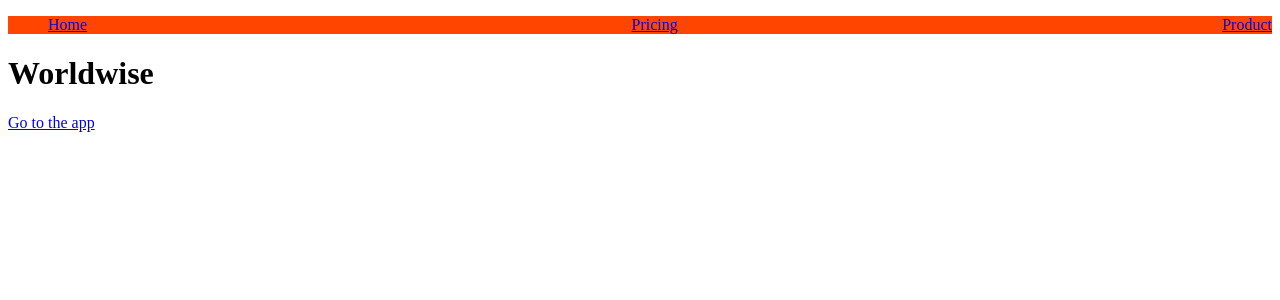
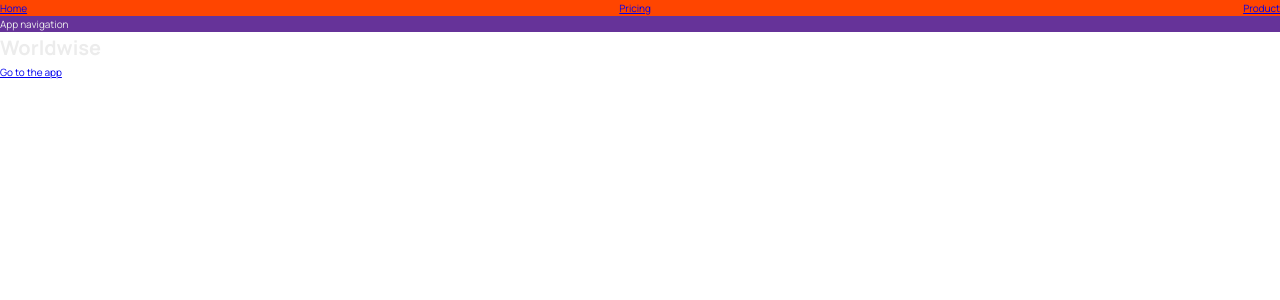
Before and after one commit to Romsh1/React-router-building-SPA, a React (Vite) app in the folder worldwise/: page / in a window 1280 px wide. Shown: the top 300 px of the page. Built offline with nearby package versions, Linux system fonts and the light colour scheme.

Commit message:
Imported css file from starter folder

```diff
--- /dev/null
+++ b/worldwise/src/components/AppNav.jsx
@@ -0,0 +1,11 @@
+import styles from './AppNav.module.css';
+
+function AppNav() {
+    return (
+        <nav className={styles.nav}>
+            App navigation
+        </nav>
+    )
+}
+
+export default AppNav;
--- /dev/null
+++ b/worldwise/src/components/AppNav.module.css
@@ -0,0 +1,3 @@
+.nav {
+    background-color: rebeccapurple;
+}
--- /dev/null
+++ b/worldwise/src/index.css
@@ -0,0 +1,78 @@
+/* Taken from getting started guide at: https://leafletjs.com/examples/quick-start/ */
+@import "https://unpkg.com/leaflet@1.7.1/dist/leaflet.css";
+@import "https://fonts.googleapis.com/css2?family=Manrope:wght@400;600;700;800&display=swap";
+
+/* These CSS variables are global, so they are available in all CSS modules */
+:root {
+  --color-brand--1: #ffb545;
+  --color-brand--2: #00c46a;
+
+  --color-dark--0: #242a2e;
+  --color-dark--1: #2d3439;
+  --color-dark--2: #42484d;
+  --color-light--1: #aaa;
+  --color-light--2: #ececec;
+  --color-light--3: #d6dee0;
+}
+
+* {
+  margin: 0;
+  padding: 0;
+  box-sizing: inherit;
+}
+
+html {
+  font-size: 62.5%;
+  box-sizing: border-box;
+}
+
+body {
+  font-family: "Manrope", sans-serif;
+  color: var(--color-light--2);
+  font-weight: 400;
+  line-height: 1.6;
+}
+
+label {
+  font-size: 1.6rem;
+  font-weight: 600;
+}
+
+input,
+textarea {
+  width: 100%;
+  padding: 0.8rem 1.2rem;
+  font-family: inherit;
+  font-size: 1.6rem;
+  border: none;
+  border-radius: 5px;
+  background-color: var(--color-light--3);
+  transition: all 0.2s;
+}
+
+input:focus {
+  outline: none;
+  background-color: #fff;
+}
+
+.cta:link,
+.cta:visited {
+  display: inline-block;
+  background-color: var(--color-brand--2);
+  color: var(--color-dark--1);
+  text-transform: uppercase;
+  text-decoration: none;
+  font-size: 1.6rem;
+  font-weight: 600;
+  padding: 1rem 3rem;
+  border-radius: 5px;
+}
+
+/*
+"importCSSModule": {
+    "prefix": "csm",
+    "scope": "javascript,typescript,javascriptreact",
+    "body": ["import styles from './${TM_FILENAME_BASE}.module.css'"],
+    "description": "Import CSS Module as `styles`"
+  },
+*/
--- a/worldwise/src/main.jsx
+++ b/worldwise/src/main.jsx
@@ -1,6 +1,7 @@
 import React from 'react'
 import ReactDOM from 'react-dom/client'
 import App from './App.jsx'
+import "./index.css";
 
 ReactDOM.createRoot(document.getElementById('root')).render(
   <React.StrictMode>
--- a/worldwise/src/pages/AppLayout.jsx
+++ b/worldwise/src/pages/AppLayout.jsx
@@ -1,7 +1,9 @@
+import AppNav from "../components/AppNav";
+
 function AppLayout() {
     return (
         <div>
-            App
+            <AppNav />
         </div>
     )
 }
--- a/worldwise/src/pages/Homepage.jsx
+++ b/worldwise/src/pages/Homepage.jsx
@@ -1,10 +1,12 @@
 import { Link } from "react-router-dom";
 import PageNav from "../components/PageNav";
+import AppNav from "../components/AppNav";
 
 function Homepage() {
  return (
    <div>
       <PageNav />
+      <AppNav />
       <h1>
          Worldwise
       </h1>
```
